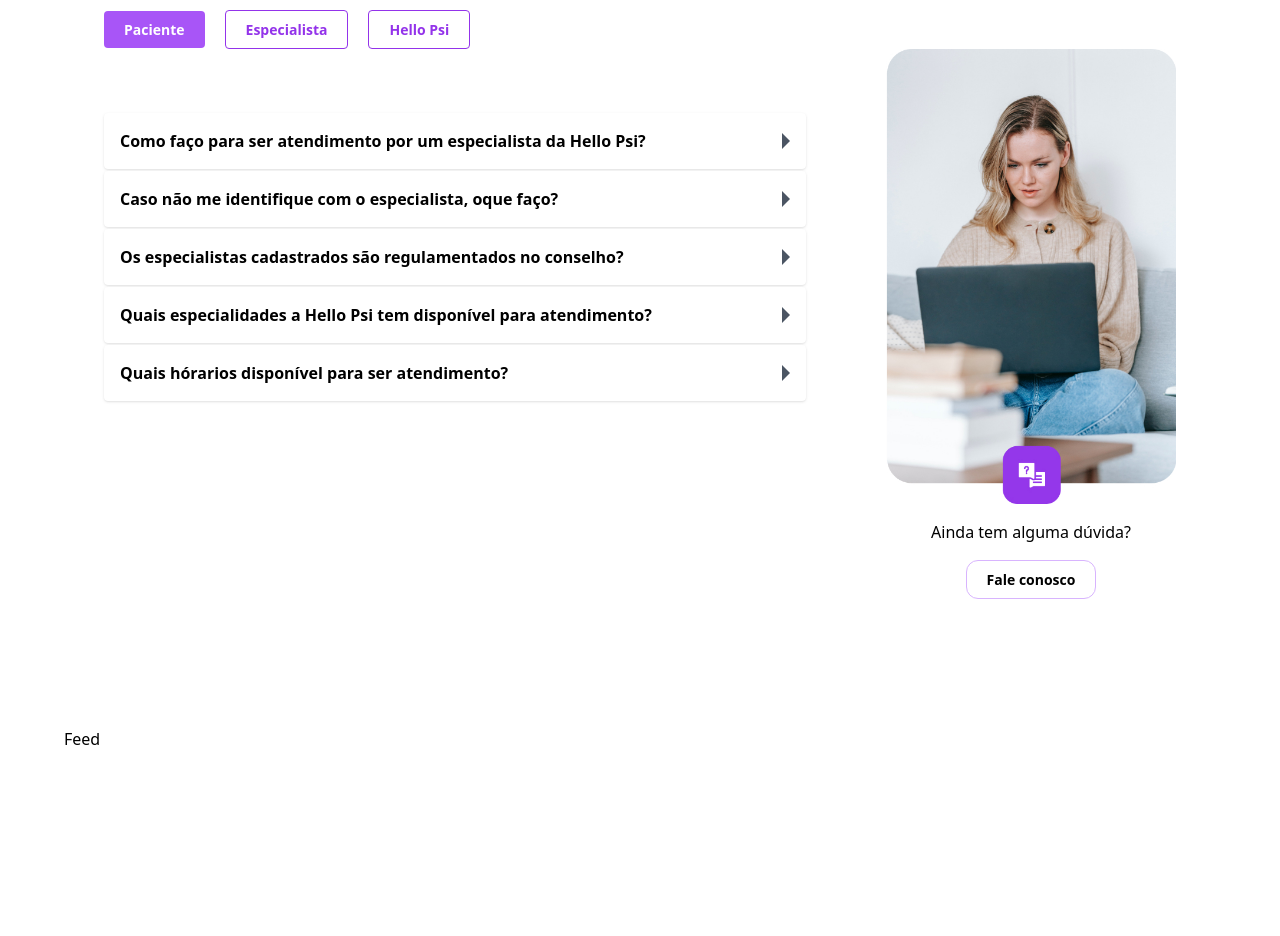
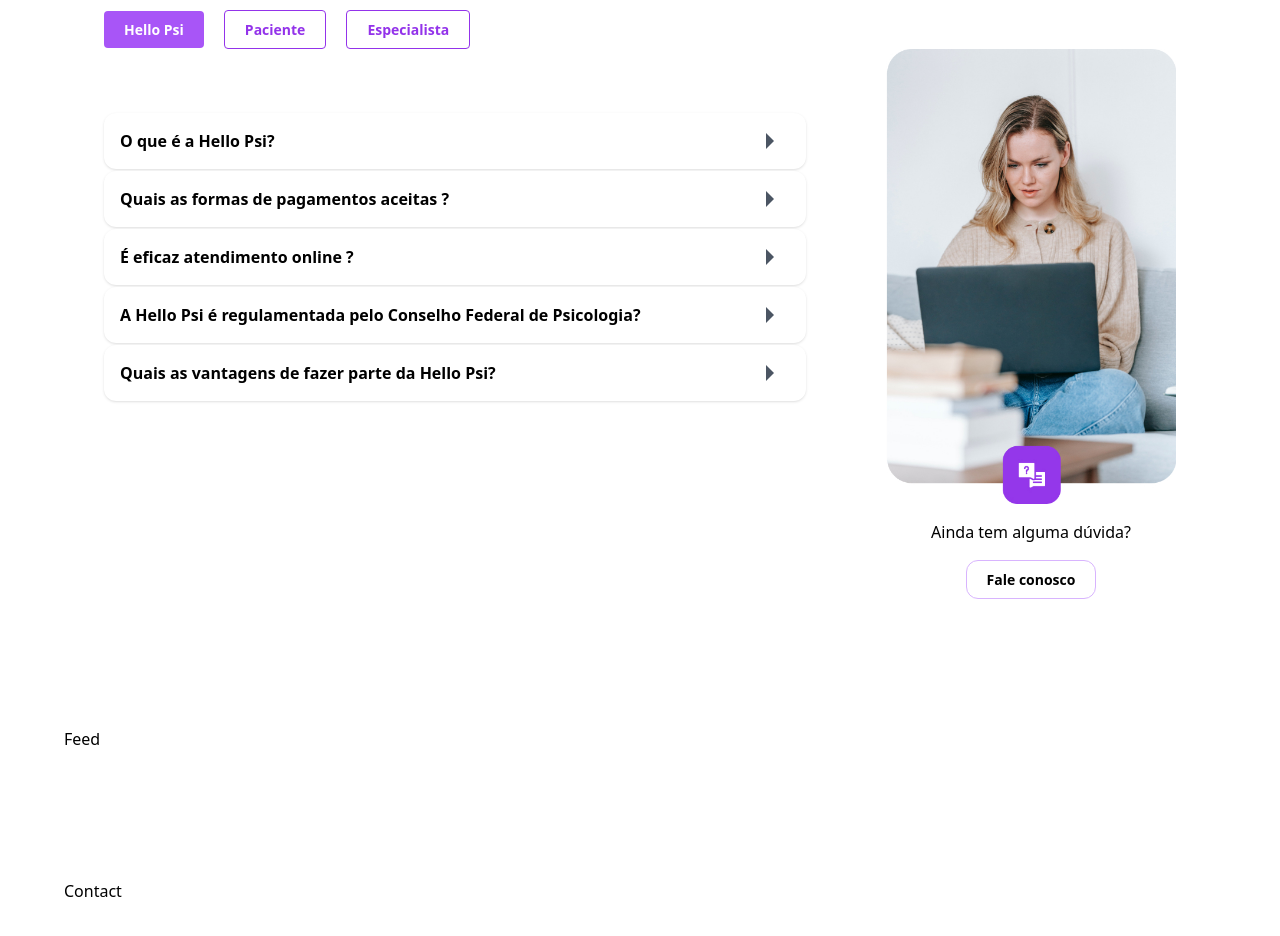
Before and after one commit to paulobahia/PI, a React (Vite) app: page / in a window 1280 px wide. Shown: the part 3940-4876 px from the top of the page. Before the commit the page ends 4755 px from the top, so only its background shows below. Built offline with nearby package versions, Linux system fonts and the light colour scheme.

Commit message:
Animation FAQ

```diff
--- a/src/pages/LandingPage/components/Accordion/HelloPsi.jsx
+++ b/src/pages/LandingPage/components/Accordion/HelloPsi.jsx
@@ -16,15 +16,14 @@ const HelloPsi = () => {
           key={helloFAQ.id}
           open={openFaqId === helloFAQ.id}
           onClick={clickActiveFAQ(helloFAQ.id)}
-          class="bg-white shadow rounded group mb-0.5"
-        >
+          class=" bg-white p-4 rounded-xl shadow group mx-auto mb-0.5 max-h-[56px] open:!max-h-[400px] transition-[max-height] duration-1000 overflow-hidden">
           <summary
             class="list-none flex flex-wrap items-center cursor-pointer
-  focus-visible:outline-none focus-visible:ring
-  rounded group-open:rounded-b-none group-open:z-[1] relative
-  "
+        focus-visible:outline-none focus-visible:ring
+        rounded group-open:rounded-b-none group-open:z-[1] relative
+        "
           >
-            <h3 class="flex flex-1 p-4 font-semibold">{helloFAQ.title}</h3>
+            <h3 class="flex flex-1 font-semibold">{helloFAQ.title}</h3>
             <div class="flex w-10 items-center justify-center">
               <div
                 class="border-8 border-transparent border-l-gray-600 ml-2
@@ -33,13 +32,20 @@ const HelloPsi = () => {
               ></div>
             </div>
           </summary>
-          <div class="p-4">
+
+          <hr class="my-2 scale-x-150" />
+
+          <div class="text-sm -m-4 -mt-2 p-4 bg-gray-50">
             <p>{helloFAQ.body}</p>
           </div>
         </details>
       ))}
     </div>
+
   );
 };
 
 export default HelloPsi;
+
+// className="delay-400 duration-500 ease-in-out transition-all transform"
+// className="transition-all delay-500 opacity-0 translate-y-full"
--- a/src/pages/LandingPage/components/Accordion/Patient.jsx
+++ b/src/pages/LandingPage/components/Accordion/Patient.jsx
@@ -16,15 +16,14 @@ const Patient = () => {
           key={patientFAQ.id}
           open={openFaqId === patientFAQ.id}
           onClick={clickActiveFAQ(patientFAQ.id)}
-          class="bg-white shadow rounded group mb-0.5"
-        >
+          class=" bg-white p-4 rounded-xl shadow group mx-auto mb-0.5 max-h-[56px] open:!max-h-[400px] transition-[max-height] duration-1000 overflow-hidden">
           <summary
             class="list-none flex flex-wrap items-center cursor-pointer
-  focus-visible:outline-none focus-visible:ring
-  rounded group-open:rounded-b-none group-open:z-[1] relative
-  "
+        focus-visible:outline-none focus-visible:ring
+        rounded group-open:rounded-b-none group-open:z-[1] relative
+        "
           >
-            <h3 class="flex flex-1 p-4 font-semibold">{patientFAQ.title}</h3>
+            <h3 class="flex flex-1 font-semibold">{patientFAQ.title}</h3>
             <div class="flex w-10 items-center justify-center">
               <div
                 class="border-8 border-transparent border-l-gray-600 ml-2
@@ -33,7 +32,10 @@ const Patient = () => {
               ></div>
             </div>
           </summary>
-          <div class="p-4">
+
+          <hr class="my-2 scale-x-150" />
+
+          <div class="text-sm -m-4 -mt-2 p-4 bg-gray-50">
             <p>{patientFAQ.body}</p>
           </div>
         </details>
--- a/src/pages/LandingPage/components/Accordion/Specialist.jsx
+++ b/src/pages/LandingPage/components/Accordion/Specialist.jsx
@@ -16,24 +16,26 @@ const Specialist = () => {
           key={specialistFAQ.id}
           open={openFaqId === specialistFAQ.id}
           onClick={clickActiveFAQ(specialistFAQ.id)}
-          className="bg-white shadow rounded group mb-0.5"
-        >
+          class=" bg-white p-4 rounded-xl shadow group mx-auto mb-0.5 max-h-[56px] open:!max-h-[400px] transition-[max-height] duration-1000 overflow-hidden">
           <summary
-            class="list-nones flex flex-wrap items-center cursor-pointer
-    focus-visible:outline-none focus-visible:ring
-    rounded group-open:rounded-b-none group-open:z-[1] relative
-    "
+            class="list-none flex flex-wrap items-center cursor-pointer
+        focus-visible:outline-none focus-visible:ring
+        rounded group-open:rounded-b-none group-open:z-[1] relative
+        "
           >
-            <h3 class="flex flex-1 p-4 font-semibold">{specialistFAQ.title}</h3>
+            <h3 class="flex flex-1 font-semibold">{specialistFAQ.title}</h3>
             <div class="flex w-10 items-center justify-center">
               <div
                 class="border-8 border-transparent border-l-gray-600 ml-2
-        group-open:rotate-90 transition-transform origin-left
-        "
+      group-open:rotate-90 transition-transform origin-left
+      "
               ></div>
             </div>
           </summary>
-          <div class="p-4">
+
+          <hr class="my-2 scale-x-150" />
+
+          <div class="text-sm -m-4 -mt-2 p-4 bg-gray-50">
             <p>{specialistFAQ.body}</p>
           </div>
         </details>
--- /dev/null
+++ b/src/pages/LandingPage/components/Contact.jsx
@@ -0,0 +1,8 @@
+import React from 'react'
+import styles from "../../../style";
+
+const Contact = () => {
+    return <div className={`${styles.paddingY}  flex-col relative `}>Contact</div>;
+}
+
+export default Contact
--- a/src/pages/LandingPage/components/FAQ.jsx
+++ b/src/pages/LandingPage/components/FAQ.jsx
@@ -6,7 +6,7 @@ import Specialist from "./Accordion/Specialist";
 import { searchFAQ } from "../../../../assets";
 
 const FAQ = () => {
-  const [showFAQ, setShowFAQ] = useState("Patient");
+  const [showFAQ, setShowFAQ] = useState("HelloPSI");
   return (
     <section className={`${styles.paddingY}  flex-col relative `}>
       <div
@@ -23,6 +23,18 @@ const FAQ = () => {
           Confira as perguntas mais frequentes sobre a Hello Psi
         </p>
         <div className="flex flex-center md:justify-start justify-center items-center w-full sm:gap-5 xs:gap-2 gap-4 mt-4">
+          {showFAQ === "HelloPSI" ? (
+            <button className="bg-purple-500 text-white font-semibold py-2 px-5 text-[14px] rounded">
+              Hello Psi
+            </button>
+          ) : (
+            <button
+              onClick={() => setShowFAQ("HelloPSI")}
+              className="bg-transparent text-purple-600 font-semibold xs:block hidden py-2 px-5 border text-[14px] border-purple-600 rounded"
+            >
+              Hello Psi
+            </button>
+          )}
           {showFAQ === "Patient" ? (
             <button className="bg-purple-500 text-white font-semibold py-2 px-5  text-[14px] rounded">
               Paciente
@@ -47,18 +59,7 @@ const FAQ = () => {
               Especialista
             </button>
           )}
-          {showFAQ === "HelloPSI" ? (
-            <button className="bg-purple-500 text-white font-semibold py-2 px-5 text-[14px] rounded">
-              Hello Psi
-            </button>
-          ) : (
-            <button
-              onClick={() => setShowFAQ("HelloPSI")}
-              className="bg-transparent text-purple-600 font-semibold xs:block hidden py-2 px-5 border text-[14px] border-purple-600 rounded"
-            >
-              Hello Psi
-            </button>
-          )}
+
         </div>
         <div className={`md:flex w-full`}>
           {showFAQ === "HelloPSI" ? <HelloPsi /> : null}
--- a/src/pages/LandingPage/components/index.js
+++ b/src/pages/LandingPage/components/index.js
@@ -6,5 +6,16 @@ import Guide from "./Guide";
 import Shortcut from "./Shortcut";
 import Navbar from "./Navbar";
 import Header from "./Header";
+import Contact from "./contact";
 
-export { Guide, Advantage, Feedback, Feed, Shortcut, Navbar, Header, FAQ };
+export {
+  Guide,
+  Contact,
+  Advantage,
+  Feedback,
+  Feed,
+  Shortcut,
+  Navbar,
+  Header,
+  FAQ,
+};
--- a/src/pages/LandingPage/index.jsx
+++ b/src/pages/LandingPage/index.jsx
@@ -8,13 +8,14 @@ import {
   FAQ,
   Navbar,
   Header,
+  Contact,
 } from "./components";
 
 export const LadingPage = () => {
   return (
     <div className="bg-purple-600 w-full overflow-hidden">
       <div className={`${styles.paddingX} sticky ${styles.flexCenter}`}>
-          <Navbar />
+        <Navbar />
       </div>
       <div className={`bg-slate-100 ${styles.flexStart}`}>
         <div className={`${styles.boxWidth}`}>
@@ -29,6 +30,7 @@ export const LadingPage = () => {
           <Shortcut />
           <FAQ />
           <Feed />
+          <Contact />
         </div>
       </div>
     </div>
```
